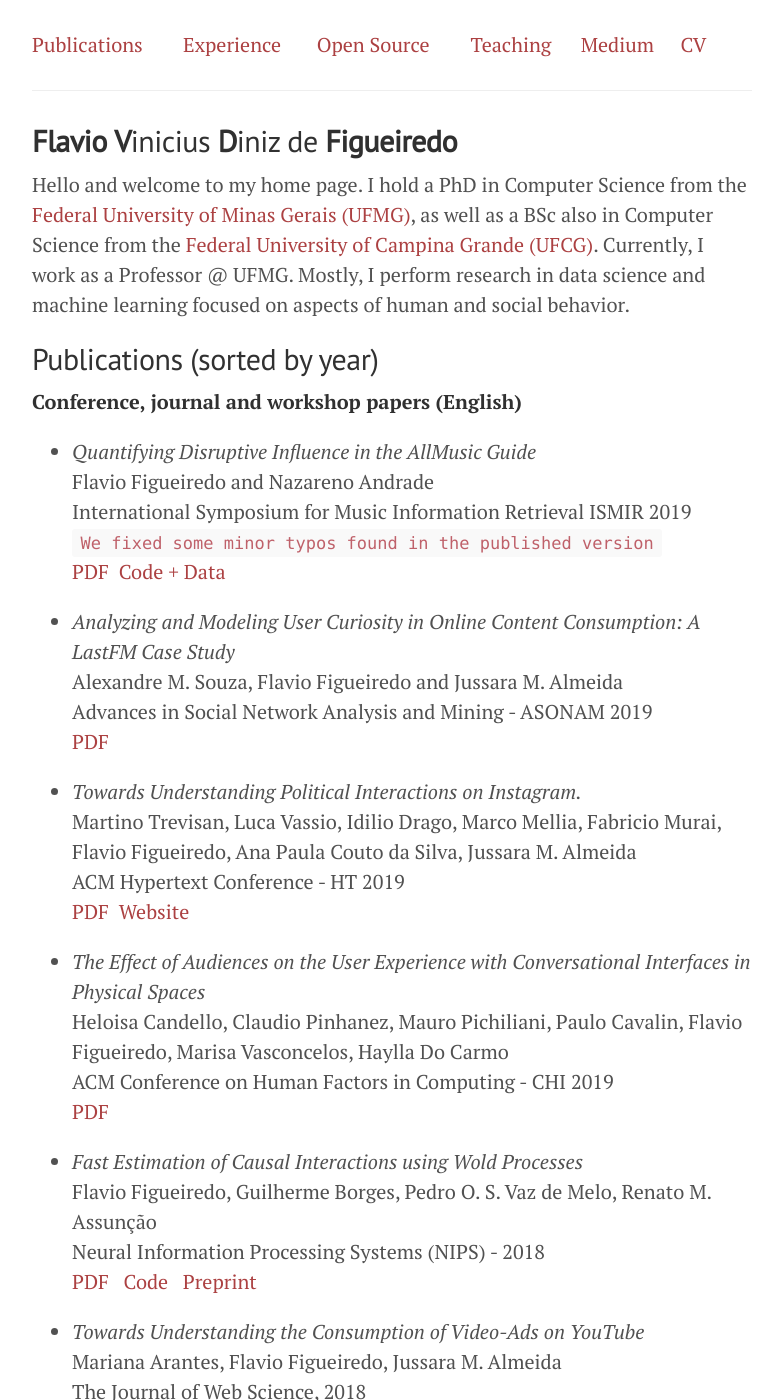
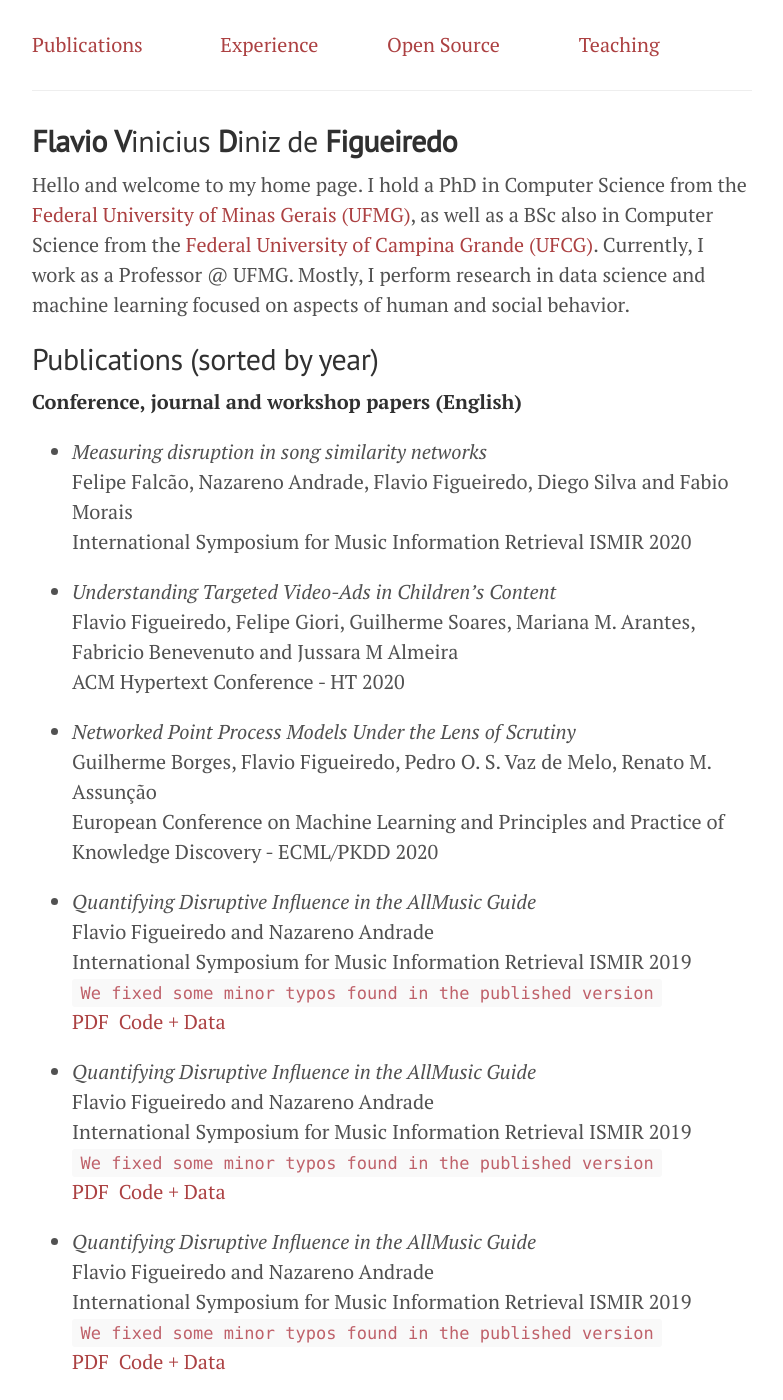
Before and after one commit to flaviovdf/flaviovdf.github.io, a Jekyll site: the page built from index.md, in a window 1280 px wide and 1400 px high. Shown: the whole window, without its empty margins (248-1031 px from the left). Built offline with Jekyll 4.4.1, drawn with Linux system fonts in a browser that asks for light colours.

Commit message:
Update index.md

```diff
--- a/index.md
+++ b/index.md
@@ -1,8 +1,8 @@
 ---
 layout: page
 ---
-|-------------------------------|---------------------------|------------------------------|-----------------------|-----------------------------------------|--------------|
-| [Publications](#publications) | [Experience](#experience) |  [Open Source](#open-source) | [Teaching](/teaching) | [Medium](https://medium.com/@flaviovdf) | [CV](cv.pdf) |
+|-------------------------------|---------------------------|------------------------------|-----------------------|
+| [Publications](#publications) | [Experience](#experience) |  [Open Source](#open-source) | [Teaching](/teaching) |
 
 - - -
 
@@ -13,6 +13,30 @@ Hello and welcome to my home page. I hold a PhD in Computer Science from the [Fe
 ## Publications (sorted by year)
 
 **Conference, journal and workshop papers (English)**
+
+* *Measuring disruption in song similarity networks* <br/>
+  Felipe Falcão, Nazareno Andrade, Flavio Figueiredo, Diego Silva and Fabio Morais <br/>
+  International Symposium for Music Information Retrieval  ISMIR 2020
+
+* *Understanding Targeted Video-Ads in Children’s Content* <br/>
+  Flavio Figueiredo, Felipe Giori, Guilherme Soares, Mariana M. Arantes, Fabricio Benevenuto and Jussara M Almeira <br/>
+  ACM Hypertext Conference - HT 2020
+
+* *Networked Point Process Models Under the Lens of Scrutiny* <br/>
+  Guilherme Borges, Flavio Figueiredo, Pedro O. S. Vaz de Melo, Renato M. Assunção <br/>
+  European Conference on Machine Learning and Principles and Practice of  Knowledge Discovery - ECML/PKDD 2020 <br/>
+
+* *Quantifying Disruptive Influence in the AllMusic Guide* <br/>
+  Flavio Figueiredo and Nazareno Andrade <br/>
+  International Symposium for Music Information Retrieval  ISMIR 2019 <br/>
+  `We fixed some minor typos found in the published version` <br>
+  [PDF](papers/ismir2019_disruption.pdf)&nbsp; [Code + Data](https://github.com/flaviovdf/allmusic-disruption)
+
+* *Quantifying Disruptive Influence in the AllMusic Guide* <br/>
+  Flavio Figueiredo and Nazareno Andrade <br/>
+  International Symposium for Music Information Retrieval  ISMIR 2019 <br/>
+  `We fixed some minor typos found in the published version` <br>
+  [PDF](papers/ismir2019_disruption.pdf)&nbsp; [Code + Data](https://github.com/flaviovdf/allmusic-disruption)
 
 * *Quantifying Disruptive Influence in the AllMusic Guide* <br/>
   Flavio Figueiredo and Nazareno Andrade <br/>
```
